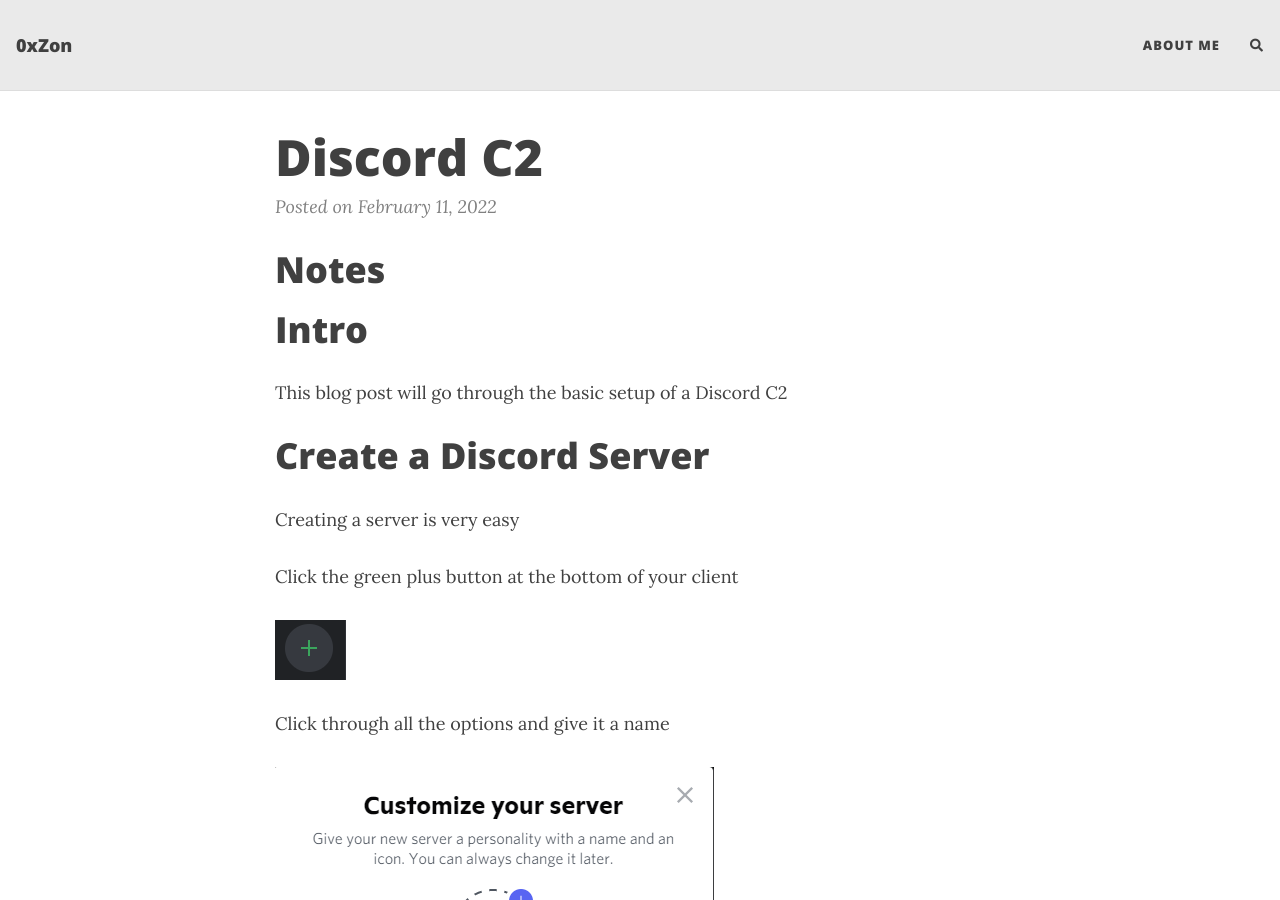
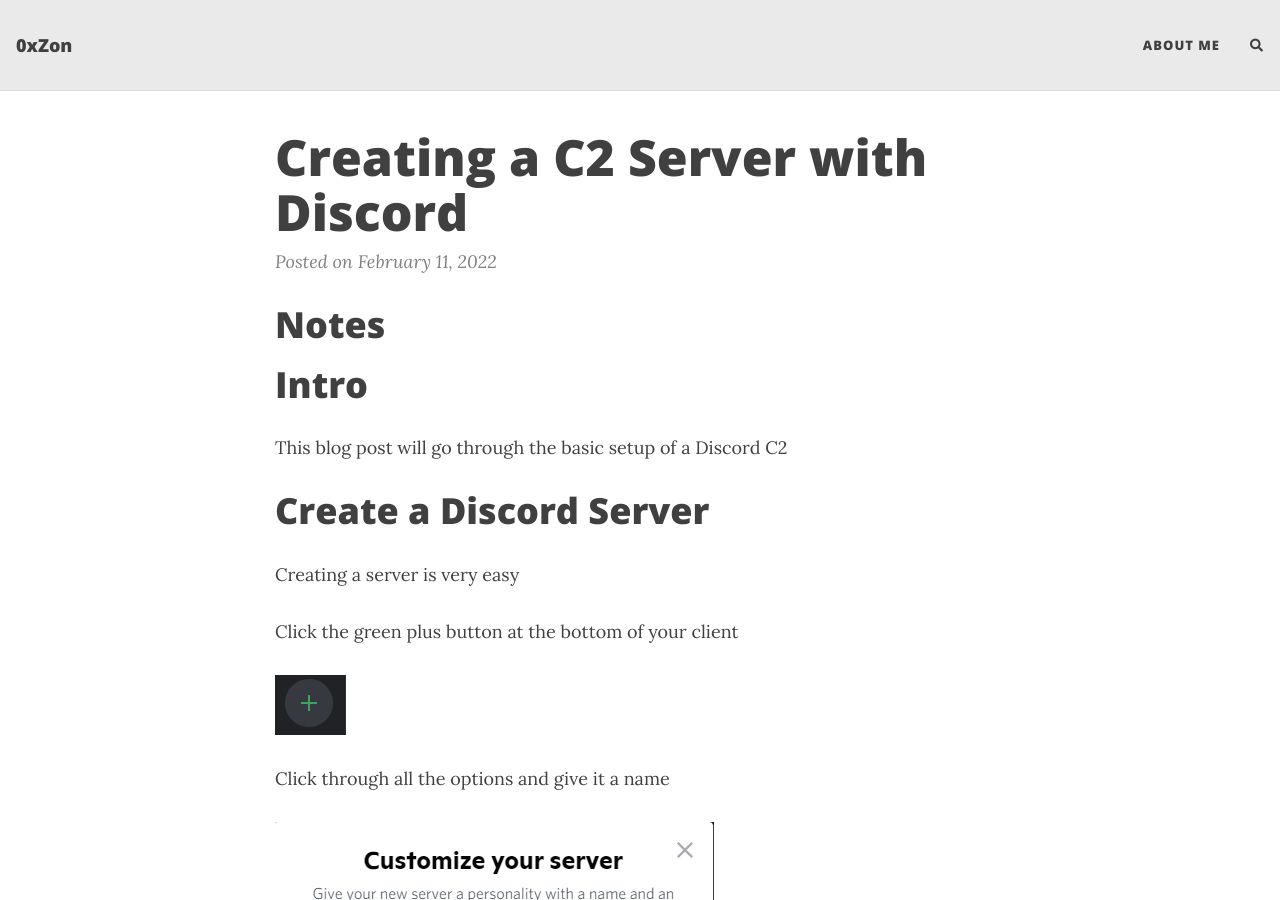
Before and after one commit to 0xZon/0xZon.github.io, a Jekyll site: the page built from _posts/2022-02-11-DiscordC2.md, in a window 1280 px wide and 900 px high. Built offline with Jekyll 4.4.1, drawn with Linux system fonts in a browser that asks for light colours; nearby versions of some CDN libraries; comment, search, counter and statistics services are not loaded.

Commit message:
Update 2022-02-11-DiscordC2.md

```diff
--- a/_posts/2022-02-11-DiscordC2.md
+++ b/_posts/2022-02-11-DiscordC2.md
@@ -1,6 +1,6 @@
 ---
 layout: post
-title: Discord C2
+title: Creating a C2 Server with Discord
 tags: [Blog Post]
 ---
 
```
